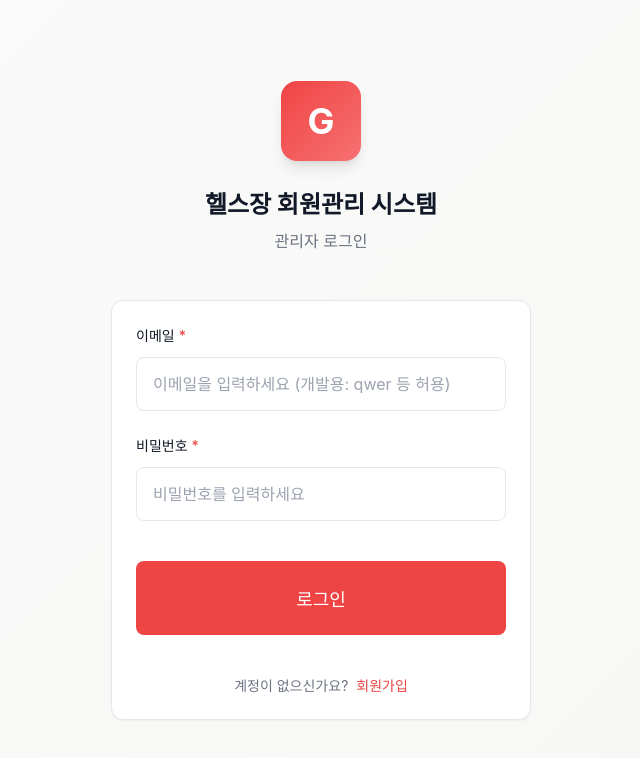
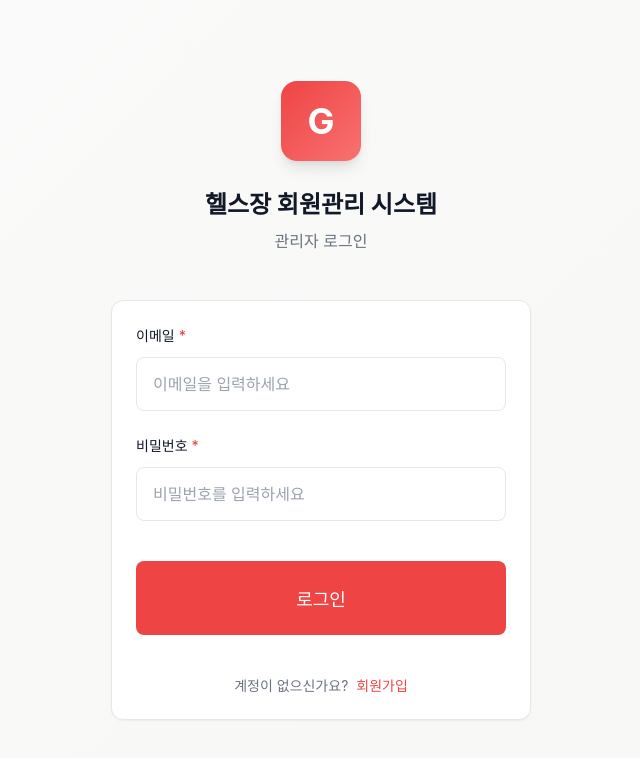
Before and after one commit to jakesonny/newGymFront, a React (Vite) app: page /login in a window 1280 px wide. Shown: the top 758 px of the page, without its empty margins (319-959 px from the left). Built offline with nearby package versions, Linux system fonts and the light colour scheme; no server answers.

Commit message:
fix: 로그인/회원가입 placeholder의 개발용 계정 안내 문구 제거
백엔드의 test/qwer 계정 우회 로직 제거와 짝을 맞춰, 프론트 안내 문구도
정상 이메일 입력을 안내하도록 수정.

```diff
--- a/src/pages/LoginPage.tsx
+++ b/src/pages/LoginPage.tsx
@@ -46,7 +46,7 @@ export function LoginPage() {
             <Input
               type="text"
               label="이메일"
-              placeholder="이메일을 입력하세요 (개발용: qwer 등 허용)"
+              placeholder="이메일을 입력하세요"
               value={email}
               onChange={(e) => setEmail(e.target.value)}
               required
@@ -63,7 +63,13 @@ export function LoginPage() {
               autoComplete="current-password"
             />
 
-            <Button type="submit" variant="primary" size="lg" isLoading={isLoading} className="login-button">
+            <Button
+              type="submit"
+              variant="primary"
+              size="lg"
+              isLoading={isLoading}
+              className="login-button"
+            >
               로그인
             </Button>
 
--- a/src/pages/RegisterPage.tsx
+++ b/src/pages/RegisterPage.tsx
@@ -77,7 +77,7 @@ export function RegisterPage() {
               type="text"
               name="email"
               label="이메일"
-              placeholder="이메일을 입력하세요 (개발용: qwer 등 허용)"
+              placeholder="이메일을 입력하세요"
               value={formData.email}
               onChange={handleChange}
               required
@@ -106,7 +106,13 @@ export function RegisterPage() {
               autoComplete="new-password"
             />
 
-            <Button type="submit" variant="primary" size="lg" isLoading={isLoading} className="register-button">
+            <Button
+              type="submit"
+              variant="primary"
+              size="lg"
+              isLoading={isLoading}
+              className="register-button"
+            >
               회원가입
             </Button>
 
```
